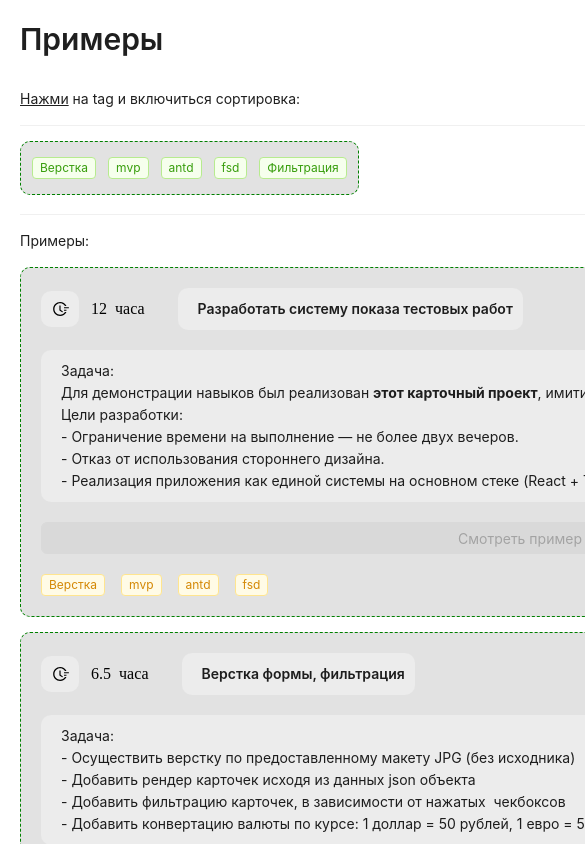
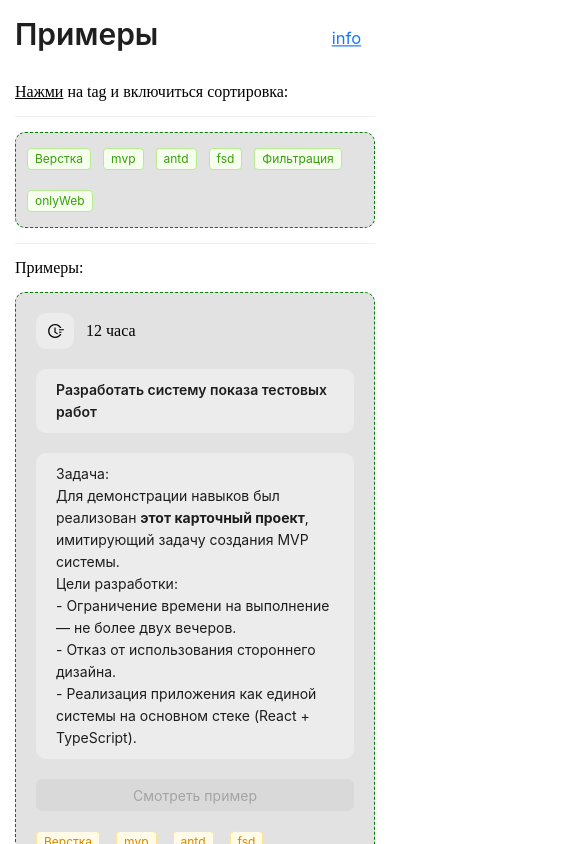
Before and after one commit to Gadior/adflasher, a React (Create React App) app: page / in a window 390 px wide. Shown: the top 844 px of the page, 585 px wide, since content can reach past the window. Built offline with nearby package versions, Linux system fonts and the light colour scheme.

Commit message:
stable__ fix mobile

```diff
--- a/src/Components/Data/jsonData.json
+++ b/src/Components/Data/jsonData.json
@@ -12,7 +12,7 @@
     "description": "Задача: <br />- Осуществить верстку по предоставленному макету JPG (без исходника)<br />- Добавить рендер карточек исходя из данных json объекта<br />- Добавить фильтрацию карточек, в зависимости от нажатых  чекбоксов<br />- Добавить конвертацию валюты по курсе: 1 доллар = 50 рублей, 1 евро = 55 рублей",
     "href": "#",
     "cardName": "test1",
-    "tags": ["Верстка", "Фильтрация"],
+    "tags": ["Верстка", "Фильтрация", "onlyWeb"],
     "time": 6.5
   }
 ]
--- a/src/Components/Feature/cardFeat.tsx
+++ b/src/Components/Feature/cardFeat.tsx
@@ -15,8 +15,8 @@ export default function CardFeat(props: any) {
   props.cardName === "main" ? (blockBtn = true) : (blockBtn = false);
   return (
     <Flex vertical={true} className="container-card">
-      <Space>
-        <Flex>
+      <Space className="container-card-title">
+        <Flex className="container-card-title__block">
           <FieldTimeOutlined
             style={{
               background: "#ffffff",
@@ -27,8 +27,15 @@ export default function CardFeat(props: any) {
               marginRight: "12px",
             }}
           />
-          <Space style={{ padding: "0px", margin: "0px", marginRight: "25px" }}>
-            {props.time} часа
+          <Space
+            style={{
+              // padding: "0px",
+              // margin: "0px",
+              // marginRight: "25px",
+              minWidth: "70px",
+            }}
+          >
+            <div>{props.time} часа</div>
           </Space>
         </Flex>
         <CardTitle title={props.title} />
@@ -41,15 +48,12 @@ export default function CardFeat(props: any) {
             type="primary"
             href={props.href}
             disabled={blockBtn ? true : false}
-            // onClick={() => {
-            //   props.openExample(props.cardName);
-            // }}
           >
             Смотреть пример
           </Button>
         </Link>
       </Flex>
-      <Space>
+      <Space className="container-card-tags">
         {tagsData &&
           tagsData.map((tag: any) => <Tag color={"gold"}>{tag}</Tag>)}
       </Space>
--- a/src/Components/Pages/main/main.css
+++ b/src/Components/Pages/main/main.css
@@ -40,7 +40,7 @@ html {
 /* Основной контейнер */
 
 .container {
-  padding: 20px;
+  padding: 20px 0 20px 20px;
 }
 
 .container > * {
@@ -48,28 +48,22 @@ html {
 }
 
 .container-tags {
-  display: block;
-  float: right;
-  height: 54px;
+  display: flex;
+  justify-content: flex-start;
+  flex-wrap: wrap;
+  gap: 10px;
   width: 100%;
   max-width: 1000px;
   box-sizing: border-box;
   background: #e2e2e2;
   border: 1px dashed green;
-  margin: 0;
   padding: 10px;
   border-radius: 10px;
 }
-.container-tags > * {
-  display: block;
-  float: left;
-}
-.container-tags > *:not(:last-child) {
-  margin-right: 10px;
-}
+/* .container-tags > * {
+  margin: 0;
+} */
 .container-tags__red {
-  display: block;
-  float: right;
   height: 54px;
   width: 100%;
   max-width: 1000px;
@@ -92,9 +86,9 @@ html {
   margin-bottom: 20px;
 }
 .container-card__name {
+  display: block;
   background-color: #ececec;
-  padding: 10px;
-  padding-left: 20px;
+  padding: 10px 20px 10px 20px;
   border-radius: 10px;
 }
 .container-card__description {
@@ -103,3 +97,23 @@ html {
   padding-left: 20px;
   border-radius: 10px;
 }
+
+.container-card-title {
+  display: flex;
+  justify-content: flex-start;
+  flex-wrap: wrap;
+  gap: 20px;
+}
+
+.container-card-title__block {
+  flex: 1 1 calc(33.33% - 20px);
+  text-align: center;
+  box-sizing: border-box;
+}
+
+.container-card-tags {
+  display: flex;
+  justify-content: flex-start;
+  flex-wrap: wrap;
+  gap: 20;
+}
--- a/src/Components/Pages/main/main.tsx
+++ b/src/Components/Pages/main/main.tsx
@@ -2,6 +2,7 @@
 // ~style
 import "./main.css";
 import "./modal.css";
+import "./media.css";
 // ~ __data
 import json from "../../Data/jsonData.json";
 // ~ interfasce
@@ -22,17 +23,6 @@ const { Title, Text } = Typography;
 // ___ component
 // #region ~ component
 export default function Main() {
-  // ___ pageStyleRules
-  // #region
-  const showBoarder = false;
-  let border: string = "";
-  if (showBoarder) {
-    border = "1px solid red";
-  } else {
-    border = "none";
-  }
-  // #endregion
-
   // ___ управление главной страницей
   // #region
   // ~ хранение списка всех тагов из всех карточек
@@ -68,11 +58,7 @@ export default function Main() {
   // ___ return
   // #region ~ return if "main"
   return (
-    <Space
-      direction={"vertical"}
-      style={{ width: "1000px", border: border }}
-      className="container"
-    >
+    <Space direction={"vertical"} className="container">
       <Flex style={{ width: "100%" }} justify={"space-between"} align="center">
         <Title level={2}>Примеры</Title>
         <Space style={{ paddingBottom: "10px", cursor: "pointer" }}>
@@ -88,10 +74,25 @@ export default function Main() {
         </Space>
       </Flex>
 
-      <Space direction={"vertical"}>
-        <Text>
+      <Space
+        direction={"vertical"}
+        style={{
+          width: "100%",
+          whiteSpace: "wrap",
+          wordWrap: "break-word",
+          overflowWrap: "break-word",
+        }}
+      >
+        <p
+          wrap={true}
+          style={{
+            whiteSpace: "wrap",
+            wordWrap: "break-word",
+            overflowWrap: "break-word",
+          }}
+        >
           <u>Нажми</u> на tag и включиться сортировка:
-        </Text>
+        </p>
       </Space>
 
       <Divider style={{ margin: 0 }}></Divider>
@@ -103,14 +104,11 @@ export default function Main() {
           <Space className="container-tags__red">
             <Button
               type="link"
-              style={{ margin: 0, padding: 0 }}
               onClick={() => {
                 cleanTagList();
               }}
             >
-              <Tag color={"default"} style={{ margin: 0 }}>
-                Очистить
-              </Tag>
+              <Tag color={"default"}>Очистить</Tag>
             </Button>
           </Space>
         )}
@@ -125,7 +123,7 @@ export default function Main() {
       <Divider style={{ margin: 0 }}></Divider>
 
       {/* Тело  */}
-      <Text>Примеры:</Text>
+      <p>Примеры:</p>
 
       {mainData !== undefined &&
         mainData.map((item: int_mainData) => (
@@ -158,45 +156,41 @@ export default function Main() {
                 className="modal-window-container-body"
                 align="flex-start"
               >
+                <Text style={{ fontSize: 16 }}></Text>
+                <Text style={{ fontSize: 16 }}></Text>
+                <Text style={{ fontSize: 16 }}></Text>
+                <Text style={{ fontSize: 16 }}></Text>
+                <div className="modal-window-container-body-skills">
                   <Text style={{ fontSize: 16 }}>
-                  <b>status</b>: "в поиске",
-                </Text>
-                <Text style={{ fontSize: 16 }}>
+                    <b>status</b>: "в поиске" | "фриланс",
+                    <br />
                     <b>salaryPrice</b>: "от 150 000 ₽",
-                </Text>
-                <Text style={{ fontSize: 16 }}>
-                  <b>workFromHome</b>: true,
-                </Text>
-                <Text style={{ fontSize: 16 }}>
+                    <br />
+                    <b>workFromHome</b>: true | null,
+                    <br />
                     <b>skills</b>:
-                </Text>
-                <Space
-                  className="modal-window-container-body-skills"
-                  direction={"vertical"}
-                  align={"start"}
-                >
-                  <Text style={{ fontSize: 16 }}></Text>
-                  <Text style={{ fontSize: 16 }}>[{"{"}</Text>
-                  <Text style={{ fontSize: 16 }}>
+                    <br />[{"{"}
+                    <br />
+                    <div className="modal-window-container-body-skills">
                       <b>frontEnd</b>: "React + TypeScript + css + atnd +
                       map/filter/functions/useState/UseEffect/components",
-                  </Text>
-                  <Text style={{ fontSize: 16 }}>
-                    <b>backEnd</b>: "python (example - https://bannersbox.ru/)",
-                  </Text>
-                  <Text style={{ fontSize: 16 }}>
+                      <br />
+                      <b>backEnd</b>: "python (example -
+                      https://bannersbox.ru/)",
+                      <br />
                       <b>design</b>: "figma, photoshop, aftereffect, animateCC",
-                  </Text>
-                  <Text style={{ fontSize: 16 }}>
+                      <br />
                       <b>soft</b>: "коммуникация, позитив",
-                  </Text>
-                  <Text style={{ fontSize: 16 }}>{"}"}],</Text>
-                </Space>
-                <Text style={{ fontSize: 16 }}>
+                      <br />
                       <b>contact</b>: https://career.habr.com/tartos | ТГ
                       @viktor_molokhov,
+                      <br />
+                      {"}"}],
+                    </div>
+                    <b>]</b>
                   </Text>
-                <Text style={{ fontSize: 16 }}>]</Text>
+                </div>
+                <Text style={{ fontSize: 16 }}></Text>
               </Flex>
               <Flex style={{ width: "100%" }} justify={"flex-end"}>
                 <Button
--- /dev/null
+++ b/src/Components/Pages/main/media.css
@@ -0,0 +1,11 @@
+@media (max-width: 1000px) {
+  .container {
+    padding: 15px;
+    min-width: 250px;
+  }
+  .modal-window {
+    width: calc(100% - 130px);
+    margin: 20px;
+    padding: 30px;
+  }
+}
--- a/src/Components/Pages/main/modal.css
+++ b/src/Components/Pages/main/modal.css
@@ -13,14 +13,14 @@
 
 .modal-window {
   position: absolute;
-  left: 10%;
-  top: 10%;
+  left: 20px;
+  top: 20px;
   background-color: white;
   padding: 30px;
   border-radius: 8px;
   box-shadow: 0 4px 8px rgba(0, 0, 0, 0.5);
   width: 750px;
-  height: 400px;
+  height: auto;
   background: #e2e2e2;
   text-align: center;
 }
@@ -30,14 +30,8 @@
   width: 100%;
 }
 
-.modal-window-container-body > * {
-  margin-bottom: 0px;
-}
-
 .modal-window-container-body-skills {
   padding: 0 10px;
+  word-wrap: break-word;
+  text-align: left;
 }
-
-.modal-window-container-body-skills > *:not(:last-child) {
-  margin-bottom: -8px;
-}
--- a/src/Components/Pages/test1/page.tsx
+++ b/src/Components/Pages/test1/page.tsx
@@ -144,7 +144,6 @@ export default function MainPage() {
   // #region ~ return
   return (
     <div className="test1_nonstyle">
-      <TasksBackBtn />
       <div className="test1_containerWrapper">
         <div className="test1_containerWrapper-container">
           {/* Header Block */}
@@ -309,6 +308,7 @@ export default function MainPage() {
           </div>
         </div>
       </div>
+      <TasksBackBtn />
     </div>
   );
   // #endregion ~ return
--- a/src/Components/Shared/cardTitle.tsx
+++ b/src/Components/Shared/cardTitle.tsx
@@ -4,7 +4,11 @@ const { Text } = Typography;
 
 export default function CardTitle(props: any) {
   return (
-    <Flex className="container-card__name" style={{ fontWeight: 600 }}>
+    <Flex
+      justify="flex-start"
+      className="container-card__name"
+      style={{ fontWeight: 600 }}
+    >
       <Text>{props.title}</Text>
     </Flex>
   );
```
Lines whose indentation alone changed are shown as unchanged.
